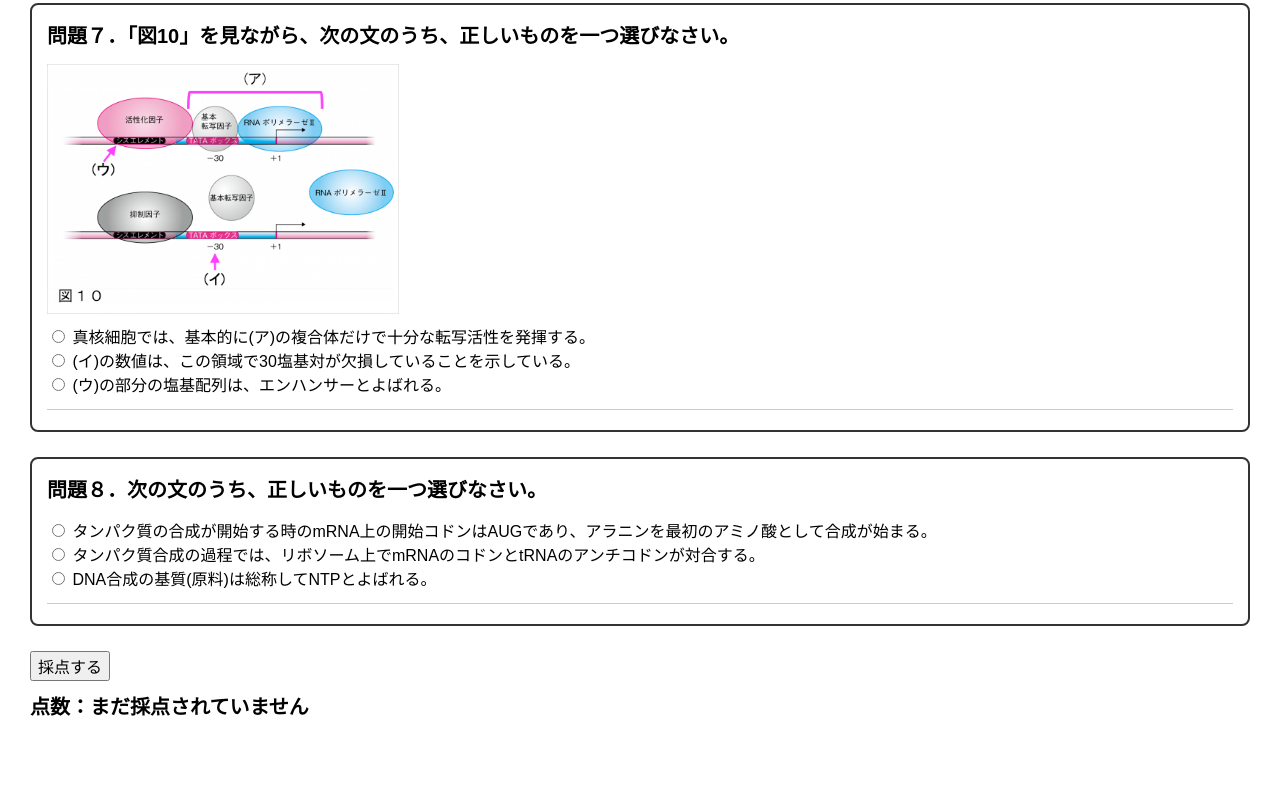
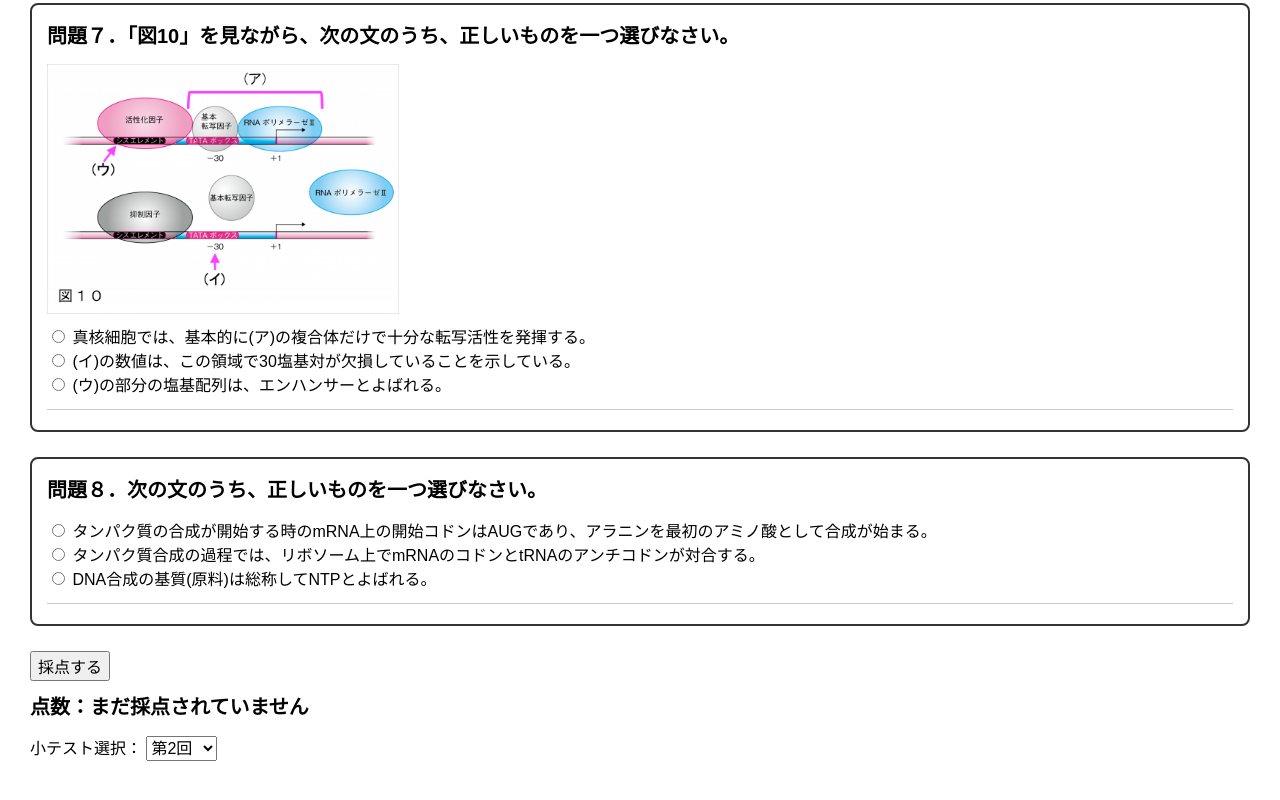
Before and after one commit to takoyaki-lover/life_science_exam, a plain HTML site: page life_science_exam_2.html in a window 1280 px wide. Shown: the part 8745-9545 px from the top of the page. Before the commit the page ends 9505 px from the top, so only its background shows below. Drawn offline with Linux system fonts and the light colour scheme.

Commit message:
Update life_science_exam_2.html

```diff
--- a/life_science_exam_2.html
+++ b/life_science_exam_2.html
@@ -23,6 +23,15 @@
 
 <button class="check" onclick="checkAnswers()">採点する</button>
 <h2 class="score">点数：<span id="score">まだ採点されていません</span></h2>
+
+<p class="select-p">小テスト選択：
+	<select id="exam-num1">
+		<option value="0">ホーム</option>
+		<option value="1">第1回</option>
+		<option value="2" selected>第2回</option>
+		<option value="3">第3回</option>
+	</select>
+</p>
 
 <script>
 
```
